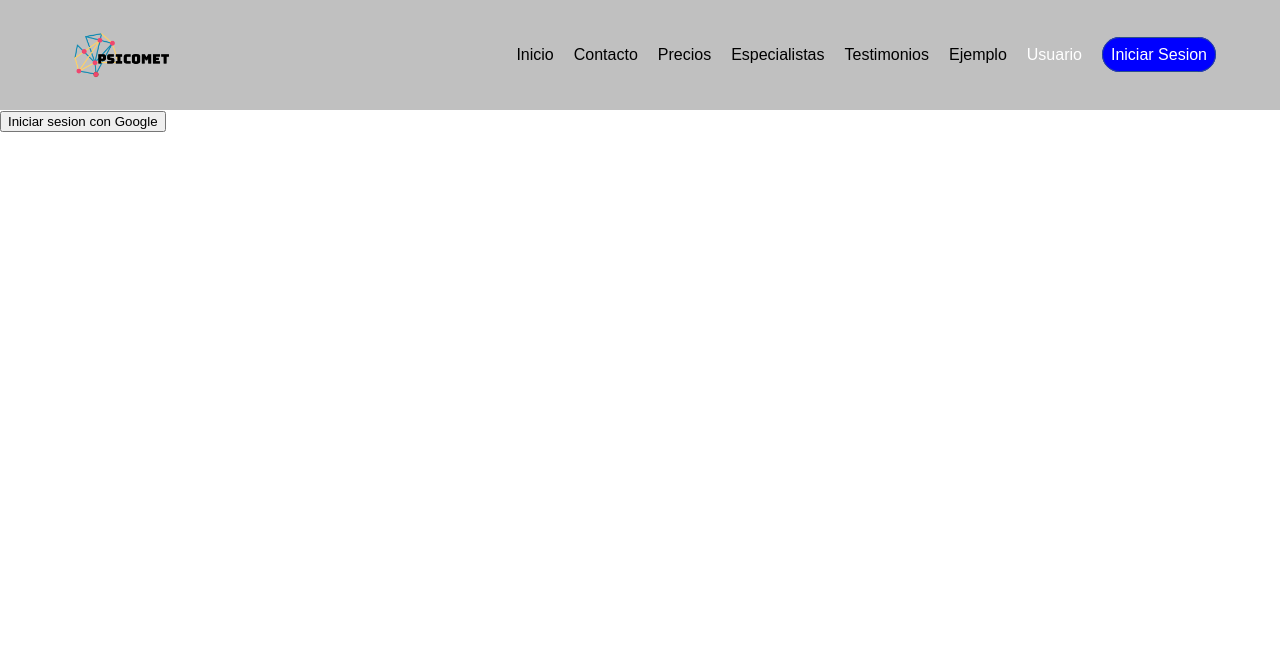
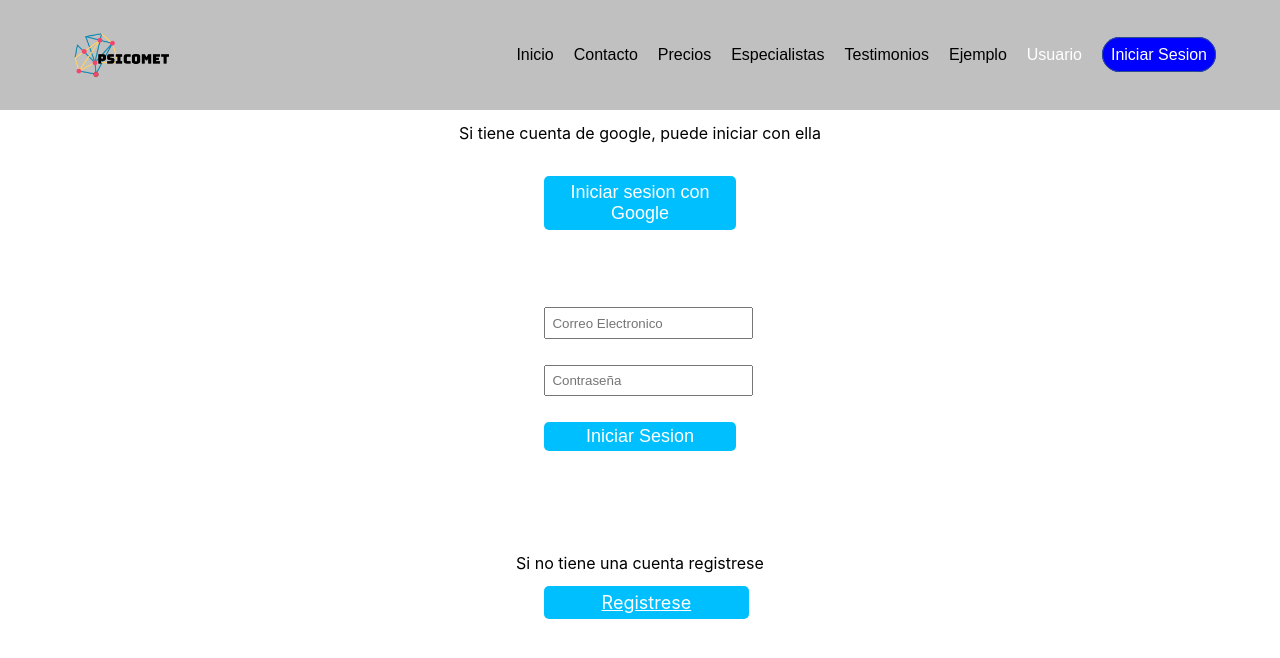
Before and after one commit to Ulises-Fermin/psicomet, a React (Create React App) app: page /LogIn in a window 1280 px wide. Shown: the top 658 px of the page. Built offline with nearby package versions, Linux system fonts and the light colour scheme; no server answers.

Commit message:
ventana inicio de sesion

```diff
--- a/src/Components/NavBar/Navbar.jsx
+++ b/src/Components/NavBar/Navbar.jsx
@@ -47,9 +47,15 @@ function Navbar() {
             </Link>
           </li>
           <li class={styles.NavButton}>
+            {!!user ? (
               <Link to="/User" id={styles.NavLoginLink}>
                 Usuario
               </Link>
+            ) : (
+              <Link to="/Login" id={styles.NavLoginLink}>
+                Usuario
+              </Link>
+            )}
           </li>
           <li id={styles.LoginButton}>
             {!!user ? (
--- a/src/Pages/LogIn/LogIn.jsx
+++ b/src/Pages/LogIn/LogIn.jsx
@@ -1,27 +1,53 @@
 import React from "react";
-import {useContext} from "react";
+import { useContext } from "react";
 import styles from "./LogIn.module.css";
-import {googleProvider, auth} from "../../Utils/FireBaseConfig"
-import {useHistory} from "react-router";
+import { googleProvider, auth } from "../../Utils/FireBaseConfig";
+import { useHistory } from "react-router";
 import { UserContext } from "../../Context/UserContext";
+import { Link } from "react-router-dom";
 
-function LogIn(){
-    const {setUser} = useContext(UserContext)
+function LogIn() {
+  const { setUser } = useContext(UserContext);
 
   const history = useHistory();
 
   const googleLogin = async () => {
     const response = await auth.signInWithPopup(googleProvider);
     setUser({
-            name:response.user.displayName,
+      name: response.user.displayName,
       email: response.user.email,
-        })
+    });
     history.push("/Home");
-     }
-     return(
+  };
+  return (
+    <div class={styles.body}>
       <div id={styles.LogIn}>
-             <button type="button" onClick={googleLogin}>Iniciar sesion con Google</button>
+        <p id={styles.parrafo1}>
+          Si tiene cuenta de google, puede iniciar con ella
+        </p>
+        <br />
+        <button id={styles.button1} type="button" onClick={googleLogin}>
+          Iniciar sesion con Google
+        </button>
       </div>
-     )
+
+      <div class={styles.inicio}>
+        <input
+          type="email"
+          id={styles.email}
+          placeholder="Correo Electronico"
+        />
+        <input type="password" id={styles.password} placeholder="Contraseña" />
+        <button id={styles.button2}>Iniciar Sesion</button>
+      </div>
+
+      <div class={styles.registro}>
+        <p id={styles.parrafo3}>Si no tiene una cuenta registrese</p>
+        <Link to="/TypeAccount" id={styles.link}>
+          Registrese
+        </Link>
+      </div>
+    </div>
+  );
 }
 export default LogIn;
--- a/src/Pages/LogIn/LogIn.module.css
+++ b/src/Pages/LogIn/LogIn.module.css
@@ -1,4 +1,87 @@
-#LogIn{
-    padding: 0px;
-    margin: 0px;
+.body {
 }
+
+#LogIn {
+  padding: 0px;
+  margin: 0px;
+  display: flex;
+  flex-direction: column;
+  text-align: center;
+  margin-bottom: 6%;
+}
+
+#button1 {
+  margin-left: 42.5%;
+  width: 15%;
+  cursor: pointer;
+  border-radius: 5px;
+  background-color: #00bfff;
+  border: none;
+  font-size: large;
+  padding: 0.5%;
+  color: white;
+}
+
+.inicio {
+  padding: 0%;
+  margin-top: 2%;
+  text-align: center;
+  display: flex;
+  flex-direction: column;
+}
+
+#parrafo2 {
+  padding: 0%;
+  margin-bottom: 3%;
+  background-color: #00bfff;
+  width: 20%;
+  margin-left: 40%;
+  border-radius: 5px;
+  padding: 0.3%;
+  font-size: larger;
+  color: white;
+}
+
+#email {
+  padding: 0.5%;
+  margin-left: 42.5%;
+  width: 15%;
+}
+
+#password {
+  padding: 0.5%;
+  margin-top: 2%;
+  margin-left: 42.5%;
+  width: 15%;
+}
+
+#button2 {
+  margin-left: 42.5%;
+  width: 15%;
+  cursor: pointer;
+  border-radius: 5px;
+  margin-top: 2%;
+  background-color: #00bfff;
+  border: none;
+  font-size: large;
+  padding: 0.3%;
+  color: white;
+}
+
+.registro {
+  padding: 0%;
+  margin-top: 7%;
+  text-align: center;
+  display: flex;
+  flex-direction: column;
+}
+
+#link {
+  margin-left: 42.5%;
+  background-color: #00bfff;
+  width: 15%;
+  color: white;
+  font-size: large;
+  padding: 0.5%;
+  border-radius: 5px;
+}
```
Lines whose indentation alone changed are shown as unchanged.
